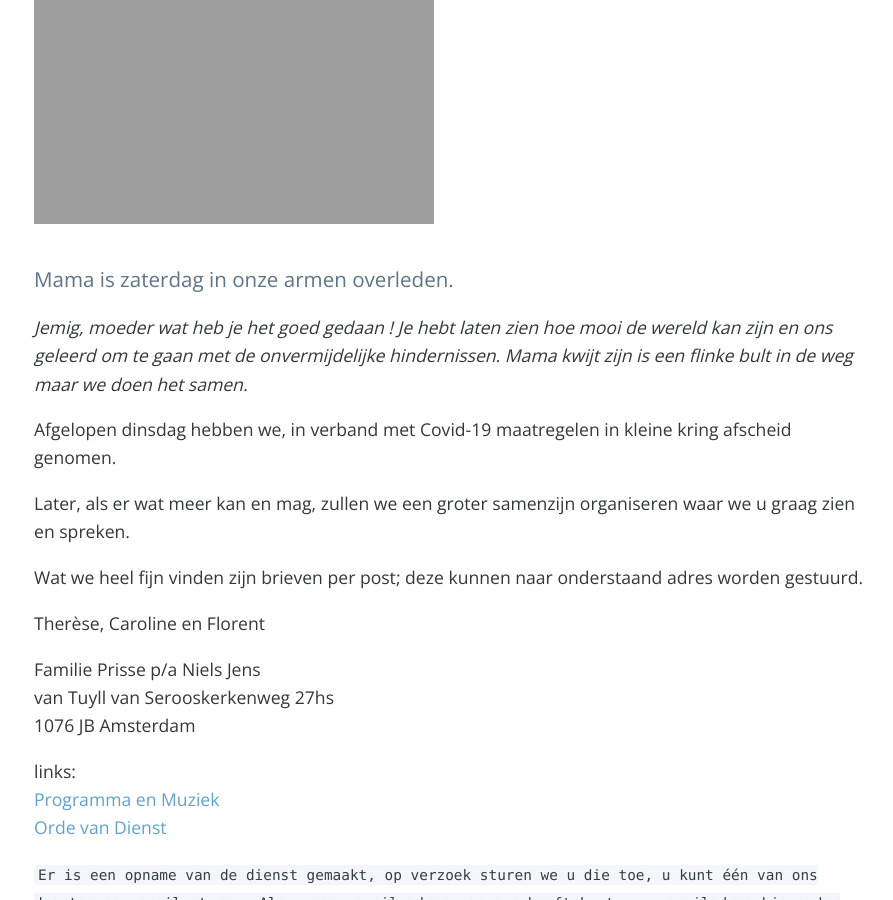
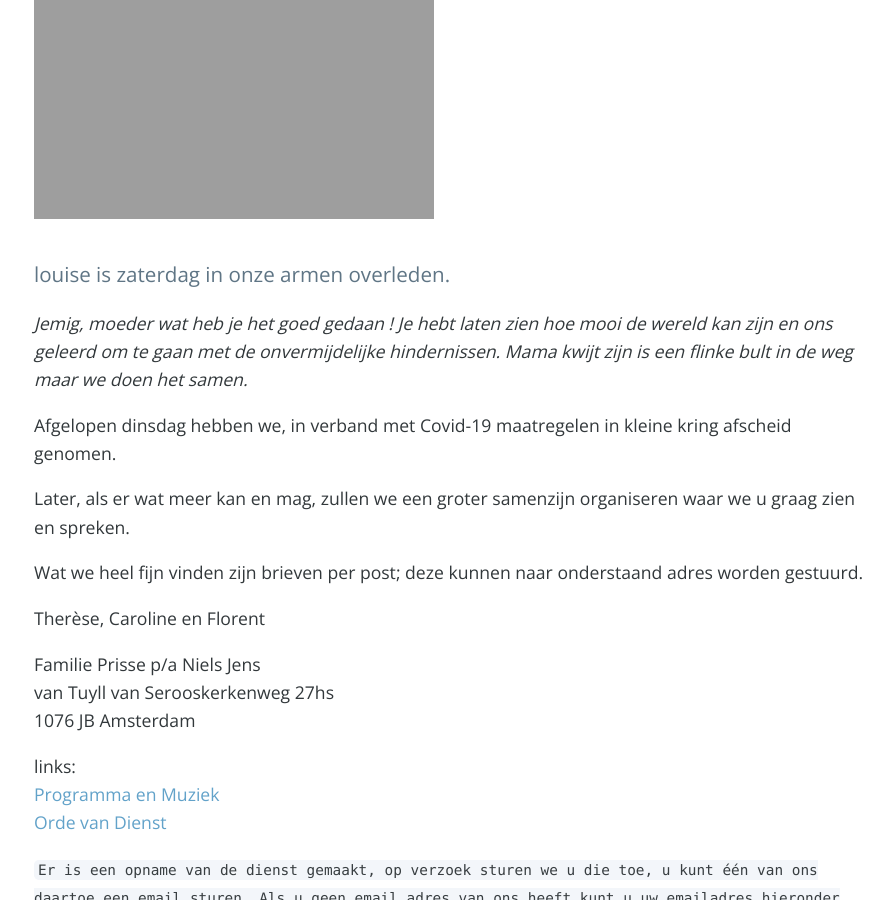
Before and after one commit to fprisse/Weblog, a Jekyll site: the page built from louise.md, in a window 1280 px wide and 900 px high, scrolled down 499 px. Shown: the whole window, without its empty margins (190-1083 px from the left). Built offline with Jekyll 4.4.1, drawn with Linux system fonts in a browser that asks for light colours; nearby versions of some CDN libraries; comment, search, counter and statistics services are not loaded.

Commit message:
stage die shit

```diff
--- a/louise.md
+++ b/louise.md
@@ -4,11 +4,11 @@
 permalink: /louise/
 ---
 
-#### Naarden 24 Augustus 1942 - Amsterdam 19 December 2020
+##### Naarden 24 Augustus 1942 - Amsterdam 19 December 2020
 
 ![louisedonker](https://prisse.nl/assets/louisedonker.jpg)
 
-### Mama is zaterdag in onze armen overleden.
+### louise is zaterdag in onze armen overleden.
 
 *Jemig, moeder wat heb je het goed gedaan ! Je hebt laten zien hoe mooi de wereld kan zijn en ons geleerd om te gaan met de onvermijdelijke hindernissen. Mama kwijt zijn is een flinke bult in de weg maar we doen het samen.*
 
--- a/louiseprissedonker.html
+++ b/louiseprissedonker.html
@@ -22,11 +22,11 @@
 
 <h3>In memoriam</h3>
 <h1>Louise Prisse-Donker</h1>
-<h3>Naarden 24 Augustus 1942 - Amsterdam 19 December 2020</h3>
+<h5>Naarden 24 Augustus 1942 - Amsterdam 19 December 2020</h5>
 
 <p><img style="width: 100%;" src="https://prisse.nl/assets/louisedonker.jpg" alt="louisedonker" /></p>
 
-<h2>Mama is zaterdag in onze armen overleden.</h2>
+<h3>Louise is zaterdag in onze armen overleden.</h3>
 
 <p><em>Jemig, moeder wat heb je het goed gedaan ! Je hebt laten zien hoe mooi de wereld kan zijn en ons geleerd om te gaan met de onvermijdelijke hindernissen. Mama kwijt zijn is een flinke bult in de weg maar we doen het samen.</em></p>
 
```
Also changed, not shown: _posts/2020-12-25-louise_post.md (+1 -1 lines).
